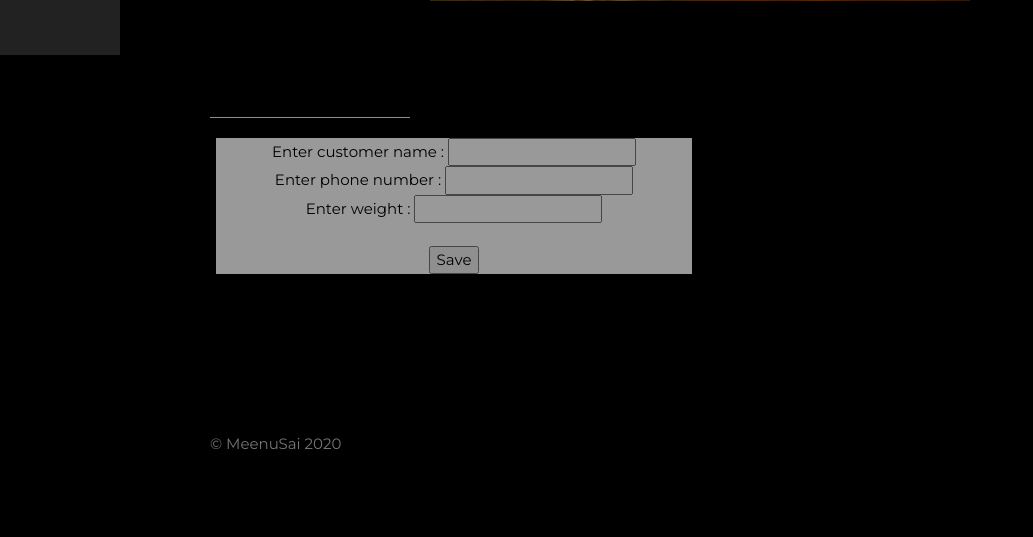
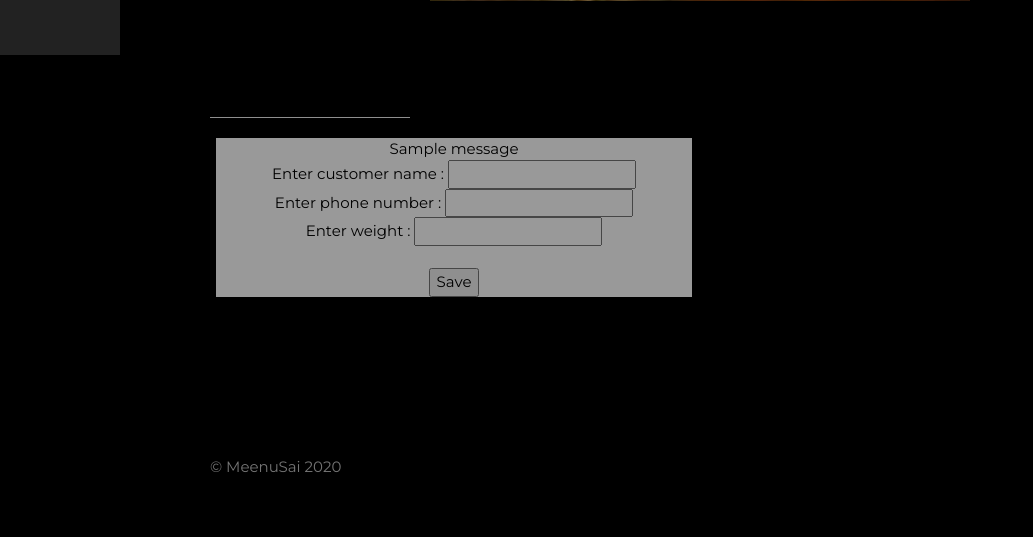
Before and after one commit to MeenuSai/bank_deployment_pi, a Python web app: template ConfigPage/templates/index.html in a window 1280 px wide. Shown: the part 745-1282 px from the top of the page, without its empty margins (0-1033 px from the left). Before the commit the page ends 1194 px from the top, so only its background shows below. Run offline with Jinja, Linux system fonts and the light colour scheme; the template is opened without the code that fills it, so the values that code supplies are empty; one stand-in notice (Sample message) is shown.

Commit message:
Update index.html

```diff
--- a/ConfigPage/templates/index.html
+++ b/ConfigPage/templates/index.html
@@ -86,7 +86,15 @@ div#loading {
     <div class="w3-row-padding" style="margin:0 -10px" align="left">
     <div class="w3-half w3-margin-bottom">
     <ul class="w3-ul w3-white w3-center w3-opacity w3-hover-opacity-off">
+{% with messages = get_flashed_messages(with_categories=true) %}
+  {% if messages %}
 
+    {% for category, message in messages %}
+    {{ message }}</li>
+    {% endfor %}
+
+  {% endif %}
+{% endwith %}
     <form action="/details" method="POST">
     Enter customer name : <input type="text" name="name" value=""><br>
     Enter phone number : <input type="INTEGER" name="mobile_number" value=""><br>
```
